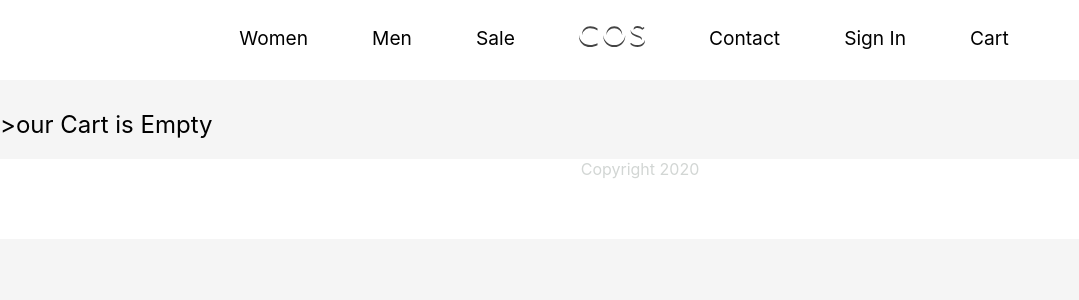
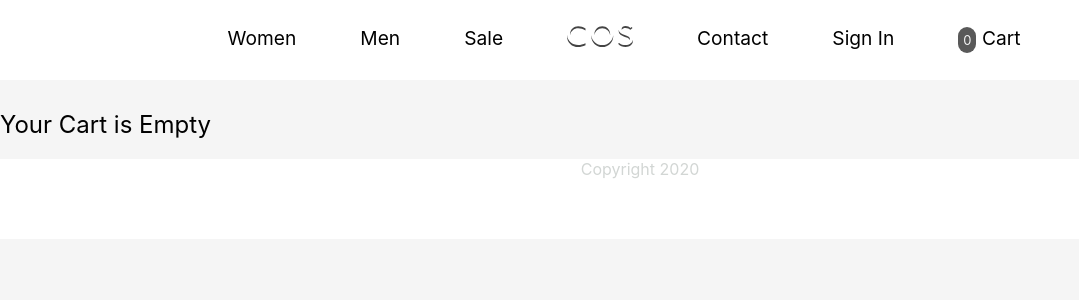
Before and after one commit to zlatkomarjanovic/IMEL_Project-COS, a React (Create React App) app: page /cart in a window 1280 px wide. Shown: the top 300 px of the page, without its empty margins (0-1079 px from the left). Built offline with nearby package versions, Linux system fonts and the light colour scheme.

Commit message:
Finalizing
Finalizing

```diff
--- a/src/App.css
+++ b/src/App.css
@@ -359,3 +359,12 @@ input[type=submit]:hover {
   margin-top: -20px;
   margin-bottom: 35px;
 }
+
+.cart_items {
+  font-size: small;
+  padding: 5px;
+  background-color: #595959;
+  color: whitesmoke;
+  border-radius: 200px;
+
+}
--- a/src/components/Navbar/Navbar.js
+++ b/src/components/Navbar/Navbar.js
@@ -2,8 +2,13 @@ import React, { Fragment } from 'react'
 import './Navbar.css'
 import {NavLink} from "react-router-dom"
 import Logo from '../Logo/Logo'
+import { useCart } from 'react-use-cart'
 
 const Navbar = () => {
+    const {
+        totalUniqueItems,
+        totalItems
+    } = useCart();
     return (
         <Fragment>
             <nav className = "navbar">
@@ -44,7 +49,7 @@ const Navbar = () => {
                         </li>
                         <li>
                         <NavLink exact to = "/cart" className="nav-links">
-                             Cart
+                         <span className = "cart_items">{totalUniqueItems}</span> Cart
                          </NavLink>
                         </li>
                     </ul>
--- a/src/components/Pages/Cart/Cart.js
+++ b/src/components/Pages/Cart/Cart.js
@@ -17,13 +17,13 @@ const Cart = () => {
     if(isEmpty) return(
         <div>
             <h2>
-                >our Cart is Empty
+                Your Cart is Empty
             </h2>
         </div>
     )
     return (
         <div className = "outer_container">
-            <h5>Total Unique Items : ({totalUniqueItems}) <br/> Total Items : ({totalItems})</h5>
+            <h5>Total Unique Items : {totalUniqueItems} <br/> Total Items : {totalItems}</h5>
             <button onClick = {() => emptyCart()}> </button>
             {items.map((item, index) => { return(
                 <Fragment>
--- a/src/components/Pages/ItemDetails/ItemDetailsWomen.js
+++ b/src/components/Pages/ItemDetails/ItemDetailsWomen.js
@@ -1,6 +1,7 @@
 import React, {Fragment} from 'react'
 import YouMightLike from './YouMightLike'
 import { useCart } from 'react-use-cart';
+import Gallery from './Gallery';
 
 const ItemDetails = (props) => {
 
@@ -29,7 +30,7 @@ const ItemDetails = (props) => {
                 </button>
               <p> Product number : {id}</p>
             </div>
-
+            <Gallery imgurl = "https://previews.123rf.com/images/ihorzigor/ihorzigor1601/ihorzigor160100028/51582157-red-dress-icon-on-white-background.jpg" />
             <div className = "">
                   <h4 style = {{marginRight: 25}}>You might also like:</h4>
                     <YouMightLike
```
